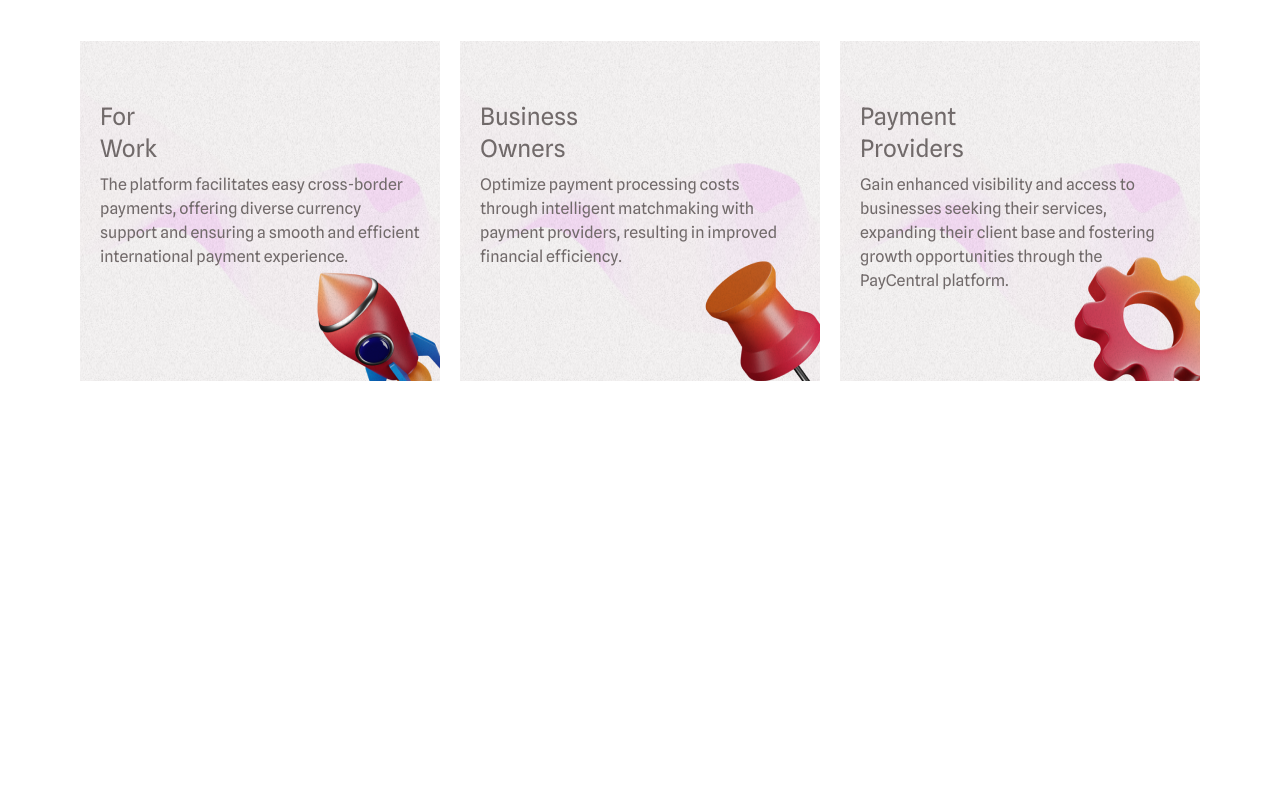
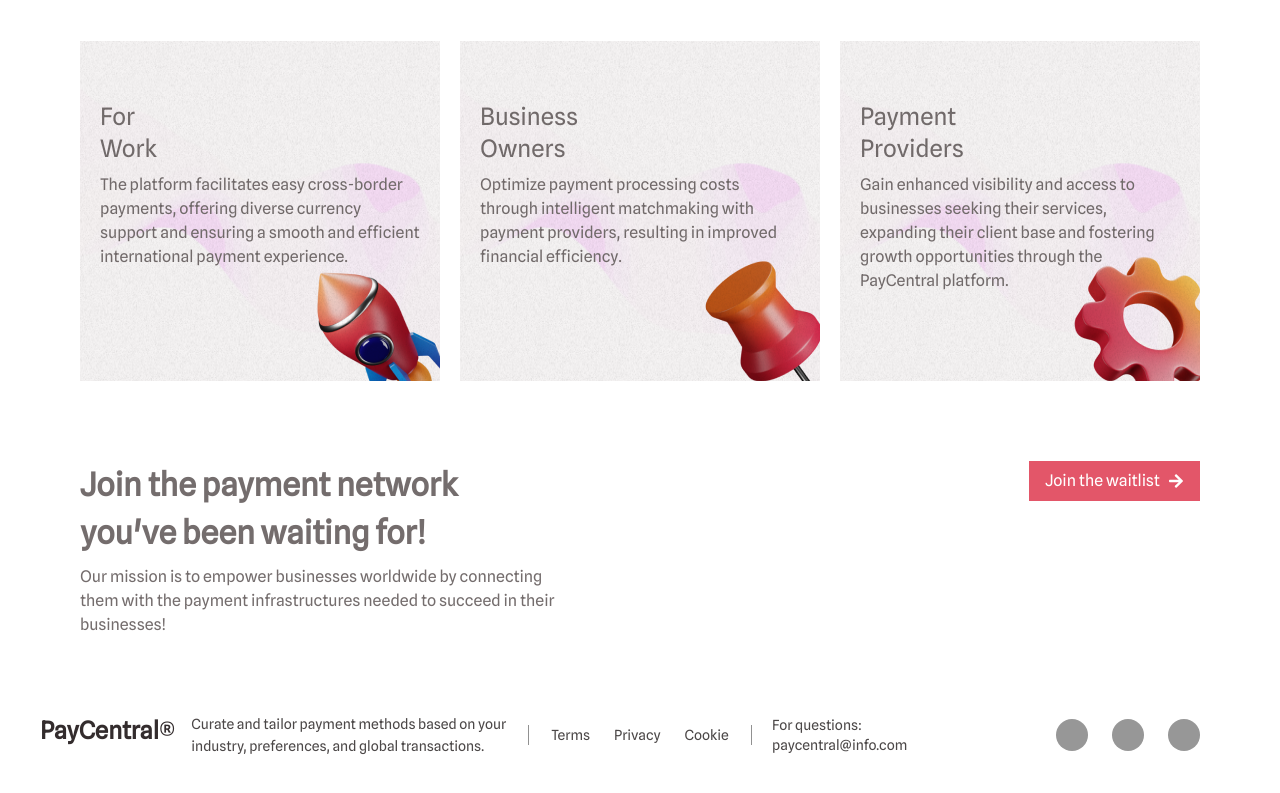
Before and after one commit to adaji025/pay-central-landing-page, a React (Vite) app: page / in a window 1280 px wide. Shown: the part 2487-3280 px from the top of the page. Before the commit the page ends 2868 px from the top, so only its background shows below. Built offline with nearby package versions, Linux system fonts and the light colour scheme.

Commit message:
completed the home page

```diff
--- a/package.json
+++ b/package.json
@@ -16,6 +16,7 @@
     "@mantine/hooks": "7.4.0",
     "@mantine/notifications": "^7.4.0",
     "dayjs": "^1.11.10",
+    "posthog-js": "^1.98.0",
     "react": "^18.2.0",
     "react-dom": "^18.2.0",
     "react-icons": "^4.12.0",
--- a/src/App.tsx
+++ b/src/App.tsx
@@ -6,6 +6,8 @@ import Banner from "./components/Banner";
 import Growth from "./components/business/Home/Growth";
 import Description from "./components/business/Home/Description";
 import Beneficiary from "./components/business/Home/Beneficiary";
+import Waitlist from "./components/business/Home/Waitlist";
+import Footer from "./components/Footer";
 
 export default function App() {
   return (
@@ -23,6 +25,8 @@ export default function App() {
         <Growth />
         <Description />
         <Beneficiary />
+        <Waitlist />
+        <Footer />
       </div>
     </MantineProvider>
   );
--- /dev/null
+++ b/src/components/Cookies.tsx
@@ -0,0 +1,62 @@
+import { useEffect, useState } from "react";
+import posthog from "posthog-js";
+import CookiesLogo from "../assets/svgs/CookiesLogo.svg"
+
+export const Cookies = () => {
+  const [showCookie, setShowCookie] = useState(false);
+
+  const acceptCookie = () => {
+    setShowCookie(false);
+    posthog.opt_in_capturing();
+  };
+
+  const declineCookie = () => {
+    setShowCookie(false);
+    posthog.opt_out_capturing();
+  };
+  useEffect(() => {
+    if (
+      !(posthog.has_opted_in_capturing() || posthog.has_opted_out_capturing())
+    ) {
+      setShowCookie(true);
+    }
+  }, []);
+
+  return (
+    <>
+      {showCookie && (
+        <div className="fixed bottom-0 px-[1rem] lg:px-[80px] py-[40px] bg-[#332C2D] block lg:flex items-center justify-between w-full z-40">
+          <div className="flex gap-[16px] w-full lg:w-[702px] justify-between">
+            <div className="w-[40px]">
+              <img src={CookiesLogo} />
+            </div>
+            <div className="text-white">
+              <h3 className="font-Spline-Sans text-base lg:text-2xl font-semibold">
+                We use Cookies
+              </h3>
+              <p className="font-Spline-Sans text-sm lg:text-base">
+                This website uses cookies in order to offer you the most
+                relevant information. You don’t have to eat them, but please
+                accept them for optimal perfromance.
+              </p>
+            </div>
+          </div>
+          <div className="flex flex-col sm:flex-row gap-4 mt-6">
+            <button
+              onClick={declineCookie}
+              className="w-[168px] py-[16px] border-[2px] border-white text-white"
+            >
+              No, I decline
+            </button>
+            <button
+              onClick={acceptCookie}
+              className="w-[168px] py-[16px] border-[2px] bg-white"
+            >
+              Accept all cookies
+            </button>
+          </div>
+        </div>
+      )}
+    </>
+  );
+};
--- /dev/null
+++ b/src/components/Footer.tsx
@@ -0,0 +1,51 @@
+import { Fragment } from "react";
+import { Cookies } from "./Cookies";
+import posthog from "posthog-js";
+
+const Footer = () => {
+  return (
+    <Fragment>
+      <div className="max-w-[1400px] px-5 lg:px-10 py-[24px] lg:py-[76px] w-full bg-white grid gap-5 lg:grid-cols-2 xl:grid-cols-5 items-center justify-evenly text-center xl:text-left ">
+        <div className="block xl:col-span-2 xl:flex gap-4">
+          <h2 className="font-bold flex text-[24px] text-[#332C2D]">
+            PayCentral <span className="font-medium">®</span>
+          </h2>
+          <p className="text-sm max-w-[397px] leading-[22px] text-[#4C4848] mx-auto xl:mx-0">
+            Curate and tailor payment methods based on your industry,
+            preferences, and global transactions.
+          </p>
+        </div>
+
+        <div className="flex justify-center gap-[24px] px-[18px] border-[#919191] border-x-[1px] text-sm  text-[#4C4848]">
+          <p>
+            Terms
+          </p>
+          <p>
+            Privacy
+          </p>
+          <p>
+            Cookie
+          </p>
+        </div>
+
+        <div>
+          <p className="text-sm text-[#4C4848]">
+            For questions: paycentral@info.com
+          </p>
+        </div>
+
+        <div className="flex gap-[24px] px-[24px] justify-center">
+          <div className="w-[32px] h-[32px] rounded-full bg-[#979797]"></div>
+          <div className="w-[32px] h-[32px] rounded-full bg-[#979797]"></div>
+          <div className="w-[32px] h-[32px] rounded-full bg-[#979797]"></div>
+        </div>
+      </div>
+      {posthog.has_opted_in_capturing() ||
+      posthog.has_opted_out_capturing() ? null : (
+        <Cookies />
+      )}
+    </Fragment>
+  );
+};
+
+export default Footer;
--- /dev/null
+++ b/src/components/business/Home/Waitlist.tsx
@@ -0,0 +1,33 @@
+import { FaArrowRight } from "react-icons/fa";
+
+const Waitlist = () => {
+  return (
+    <div className="max-w-[1200px] mx-auto px-5 lg:px-10 mt-20 flex gap-5 flex-col md:flex-row justify-between">
+      <div className="w-full md:w-1/2">
+        <div className="max-w-[500px] mx-auto md:mx-[unset] text-center md:text-start">
+          <h2 className="text-[24px] md:text-[32px] font-semibold max-w-[450px]">
+            Join the payment network you've been waiting for!
+          </h2>
+          <div className="mt-2">
+            Our mission is to empower businesses worldwide by connecting them
+            with the payment infrastructures needed to succeed in their
+            businesses!
+          </div>
+        </div>
+      </div>
+      <div className="w-full md:w-1/2 flex justify-center md:justify-end">
+        <div>
+          <button
+            className="bg-[#E35669] text-white px-4 py-2 flex gap-2 items-center"
+            // onClick={() => setOpenWaitlist(true)}
+          >
+            <div className="text-xs lg:text-base">Join the waitlist</div>
+            <FaArrowRight className="hidden sm:inline" />
+          </button>
+        </div>
+      </div>
+    </div>
+  );
+};
+
+export default Waitlist;
```
Also changed, not shown: src/assets/svgs/CookiesLogo.svg, 1 other file (tests, documents, lock files or other folders).
